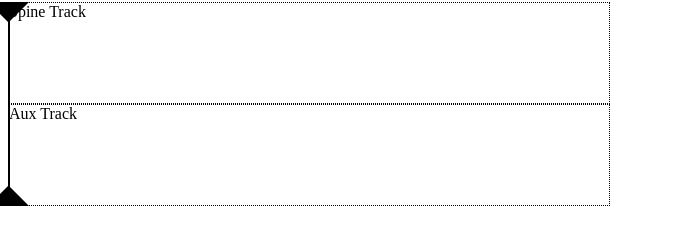
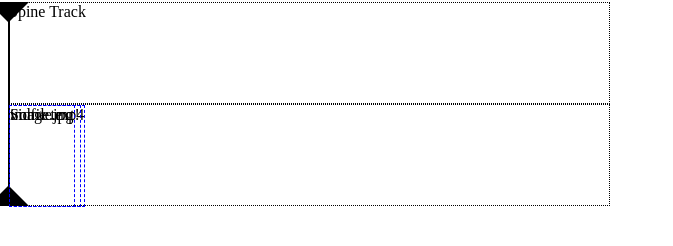
Before and after one commit to ccnmtl/juxtapose, a React app: page / in a window 1280 px wide. Shown: the part 216-462 px from the top of the page, without its empty margins (0-673 px from the left). Built offline with nearby package versions, Linux system fonts and the light colour scheme.

Commit message:
aux item basics

```diff
--- a/css/juxtapose.css
+++ b/css/juxtapose.css
@@ -65,8 +65,17 @@ button {
     height: 200px;
     position: absolute;
     background-color: white;
+    z-index: 100;
 }
 
 .jux-popup .jux-close {
     float: right;
 }
+
+.jux-aux-item {
+    display: inline-block;
+    position: absolute;
+    height: 100px;
+    cursor: move;
+    border: 1px dashed blue;
+}
--- a/css/playhead.css
+++ b/css/playhead.css
@@ -9,7 +9,6 @@
 .jux-playhead-line .jux-playhead-bottom-cutpoint {
     position: relative;
     width: 1px;
-    cursor: col-resize;
     margin-left: -20px;
 }
 
--- a/src/index.jsx
+++ b/src/index.jsx
@@ -10,6 +10,30 @@ function formatDuration(seconds) {
     var seconds = pad2(Math.round(seconds - minutes * 60));
     return minutes + ':' + seconds;
 }
+
+var auxTrackData = [
+    {
+        key: 1,
+        startTime: 1,
+        endTime: 37,
+        type: 'vid',
+        source: 'vidfile.mp4'
+    },
+    {
+        key: 2,
+        startTime: 38,
+        endTime: 40,
+        type: 'img',
+        source: 'image.jpg'
+    },
+    {
+        key: 3,
+        startTime: 60,
+        endTime: 70,
+        type: 'txt',
+        source: 'Some text!'
+    }
+];
 
 class SpineVideo extends React.Component {
     constructor() {
@@ -134,14 +158,63 @@ class MediaPopup extends React.Component {
     }
 }
 
+class AuxItem extends React.Component {
+    render() {
+        var content = null;
+        switch(this.props.data.type) {
+            case 'vid':
+                content = this.props.data.source;
+                break;
+            case 'img':
+                content = this.props.data.source;
+                break;
+            case 'txt':
+                content = this.props.data.source;
+                break;
+        }
+        var style = {};
+        if (this.props.duration) {
+            var ratio = this.props.data.startTime / this.props.duration;
+            var pos = ratio * 600;
+            var wRatio = (this.props.data.endTime -
+                          this.props.data.startTime) / this.props.duration;
+            var width = wRatio * 600;
+            style = {
+                left: pos + 'px',
+                width: width + 'px'
+            };
+        }
+        return <span className="jux-aux-item"
+                    style={style}
+                    onClick={this.handleClick.bind(this)}>
+            {content}
+        </span>
+    }
+    handleClick(event) {
+        event.stopPropagation();
+    }
+}
+
 class AuxTrack extends React.Component {
+    constructor() {
+        super();
+        this.state = {data: auxTrackData};
+    }
     render() {
+        var duration = this.props.duration;
+        var mediaItems = this.state.data.map(function(item) {
+            return (
+                <AuxItem key={item.key}
+                         data={item}
+                         duration={duration} />
+            )
+        });
         return <div className="jux-track"
                     ref={(ref) => this.el = ref}
                     onClick={this.handleClick.bind(this)}>
             <MediaPopup
                 ref={(ref) => this._popupEl = ref} />
-            Aux Track
+            {mediaItems}
         </div>;
     }
     handleClick(event) {
@@ -212,7 +285,7 @@ class JuxtaposeApplication extends React.Component {
                 <Playhead ref={(c) => this._playhead = c}
                           callbackParent={this.onPlayheadUpdate.bind(this)} />
                 <SpineTrack />
-                <AuxTrack />
+                <AuxTrack duration={this.state.duration} />
             </div>
         </div>;
     }
```
